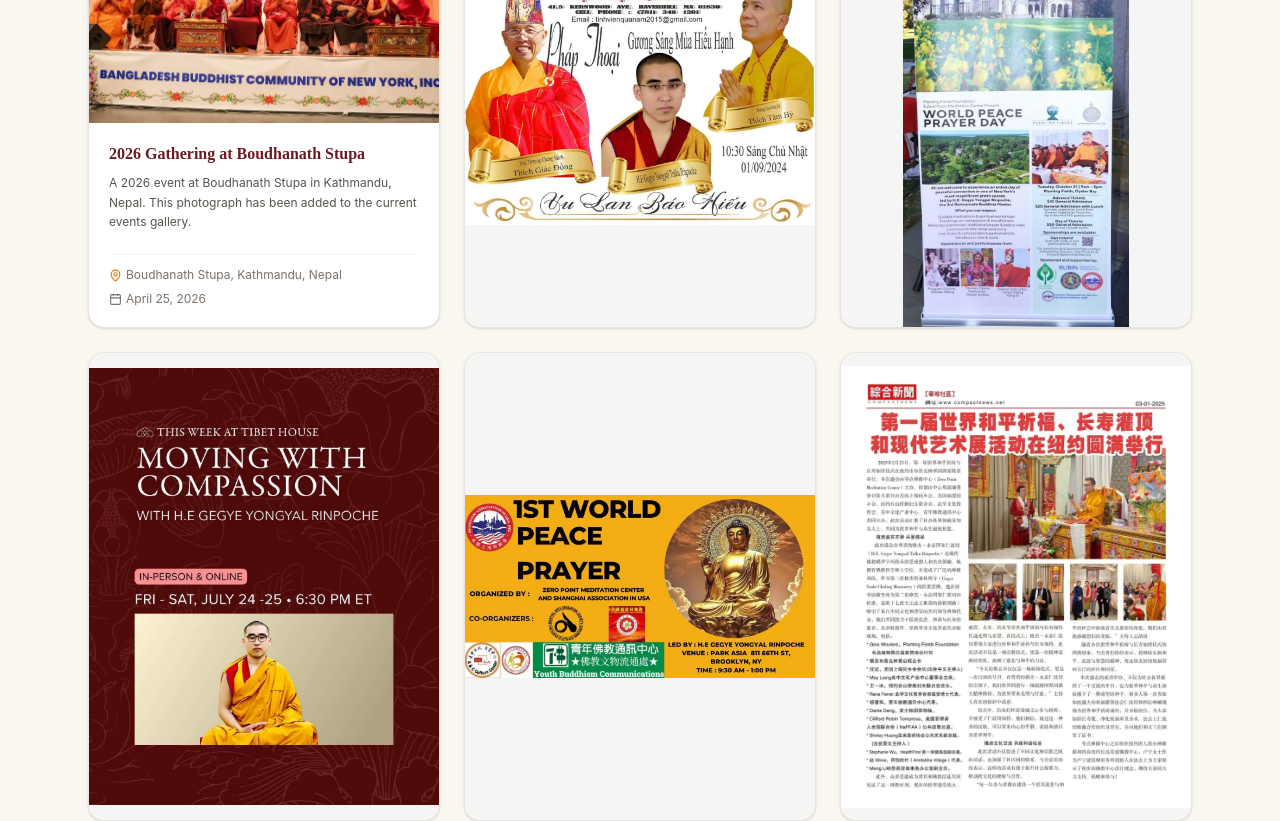
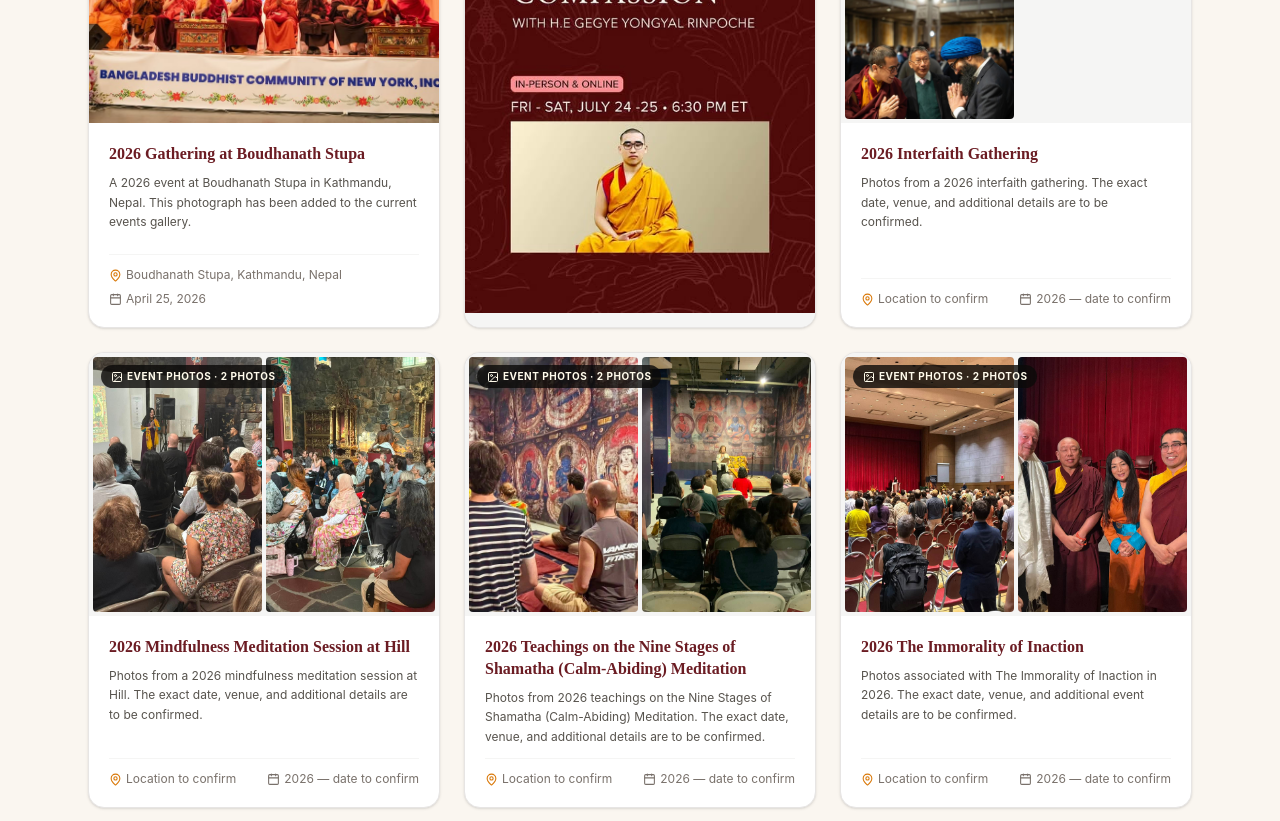
Before and after one commit to sherpaten/Zero-Point-Meditation-Center, a React (Vite) app in the folder zero-point-meditation/: page /events in a window 1280 px wide. Shown: the part 4380-5201 px from the top of the page. Built offline with nearby package versions, Linux system fonts and the light colour scheme.

Commit message:
Add all 2026 event assets to Current gallery

```diff
--- a/zero-point-meditation/src/pages/Events.jsx
+++ b/zero-point-meditation/src/pages/Events.jsx
@@ -43,6 +43,16 @@ import mindful2025b from '../assets/Events/2025/2025 Mindfulness Meditation 1.jp
 import vesak2025a from '../assets/Events/2025/2025 Vesak Celeberation.jpg';
 import vesak2025b from '../assets/Events/2025/2025 Vesak Celeberation  1.jpg';
 import bbc2026 from '../assets/Events/2026/2026 BBC.jpg';
+import tara2026 from '../assets/Events/2026/2026  Zabtik Dolma (Green Tara) Prayer.jpg';
+import interfaith2026a from '../assets/Events/2026/2026 Interfaith.jpg';
+import interfaith2026b from '../assets/Events/2026/2026 Interfaith 1.jpg';
+import interfaith2026c from '../assets/Events/2026/2026 Interfaith 2.jpg';
+import hill2026a from '../assets/Events/2026/2026 Mindfulness Meditation Session at Hill.jpg';
+import hill2026b from '../assets/Events/2026/2026 Mindfulness Meditation Session at Hill 1.jpg';
+import shamatha2026a from '../assets/Events/2026/2026 Teachings on The Nine Stages of Shamatha (Calm-Abiding) Meditation.jpg';
+import shamatha2026b from '../assets/Events/2026/2026 Teachings on The Nine Stages of Shamatha (Calm-Abiding) Meditation 1.jpg';
+import inaction2026a from '../assets/Events/2026/2026 The Immorality of Inaction.jpg';
+import inaction2026b from '../assets/Events/2026/2026 The Immorality of Inaction 1.jpg';
 
 import poster2024 from '../assets/poste/2024 poste5.jpg';
 import poster2025 from '../assets/poste/2025 poste4.jpg';
@@ -217,6 +227,35 @@ const galleryItems = [
 
   // ==================== CURRENT EVENTS — 2026 ====================
   { id: 31, group: 'Current', title: '2026 Gathering at Boudhanath Stupa', type: 'photo', category: 'Event Photos', date: 'April 25, 2026', location: 'Boudhanath Stupa, Kathmandu, Nepal', image: bbc2026, description: 'A 2026 event at Boudhanath Stupa in Kathmandu, Nepal. This photograph has been added to the current events gallery.' },
+  {
+    id: 42, group: 'Current', title: 'Zabtik Dolma (Green Tara) Prayer', type: 'poster', category: 'Posters',
+    date: '2026 — date to confirm', location: 'Location to confirm', image: tara2026,
+    description: '2026 Zabtik Dolma (Green Tara) Prayer. Event date and location details are to be confirmed.'
+  },
+  {
+    id: 43, group: 'Current', title: '2026 Interfaith Gathering', type: 'photo', category: 'Event Photos',
+    date: '2026 — date to confirm', location: 'Location to confirm',
+    image: interfaith2026a, images: [interfaith2026a, interfaith2026b, interfaith2026c],
+    description: 'Photos from a 2026 interfaith gathering. The exact date, venue, and additional details are to be confirmed.'
+  },
+  {
+    id: 44, group: 'Current', title: '2026 Mindfulness Meditation Session at Hill', type: 'photo', category: 'Event Photos',
+    date: '2026 — date to confirm', location: 'Location to confirm',
+    image: hill2026a, images: [hill2026a, hill2026b],
+    description: 'Photos from a 2026 mindfulness meditation session at Hill. The exact date, venue, and additional details are to be confirmed.'
+  },
+  {
+    id: 45, group: 'Current', title: '2026 Teachings on the Nine Stages of Shamatha (Calm-Abiding) Meditation', type: 'photo', category: 'Event Photos',
+    date: '2026 — date to confirm', location: 'Location to confirm',
+    image: shamatha2026a, images: [shamatha2026a, shamatha2026b],
+    description: 'Photos from 2026 teachings on the Nine Stages of Shamatha (Calm-Abiding) Meditation. The exact date, venue, and additional details are to be confirmed.'
+  },
+  {
+    id: 46, group: 'Current', title: '2026 The Immorality of Inaction', type: 'photo', category: 'Event Photos',
+    date: '2026 — date to confirm', location: 'Location to confirm',
+    image: inaction2026a, images: [inaction2026a, inaction2026b],
+    description: 'Photos associated with The Immorality of Inaction in 2026. The exact date, venue, and additional event details are to be confirmed.'
+  },
 
   // ==================== POSTERS & NEWS ====================
   // Edit poster/news titles and descriptions. Year-specific posters stay in their matching collection.
```
